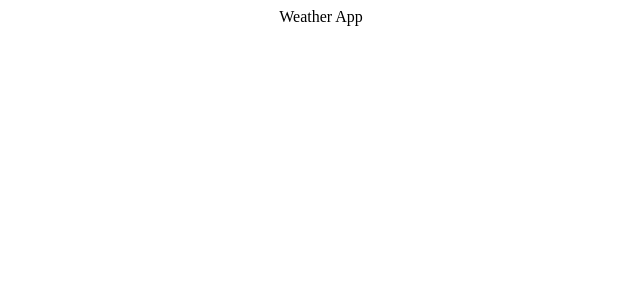
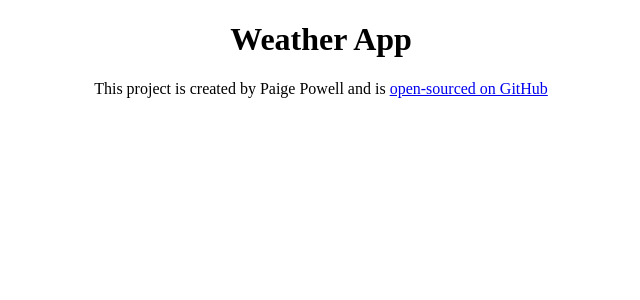
Before and after one commit to paigeymp/weather-shecodes-react, a React (Create React App) app: page / in a window 1280 px wide. Shown: the top 300 px of the page, without its empty margins (319-959 px from the left). Built offline with nearby package versions, Linux system fonts and the light colour scheme.

Commit message:
Added link you GitHub repo

```diff
--- a/src/App.js
+++ b/src/App.js
@@ -1,5 +1,22 @@
 import "./App.css";
 
 export default function App() {
-  return <div className="App">Weather App</div>;
+  return (
+    <div className="App">
+      <h1>Weather App</h1>
+      <footer>
+        <p>
+          This project is created by Paige Powell and is{" "}
+          <a
+            href="https://github.com/paigeymp/weather-shecodes-react"
+            target="_blank"
+            title="github"
+            rel="noreferrer"
+          >
+            open-sourced on GitHub
+          </a>
+        </p>
+      </footer>
+    </div>
+  );
 }
```
